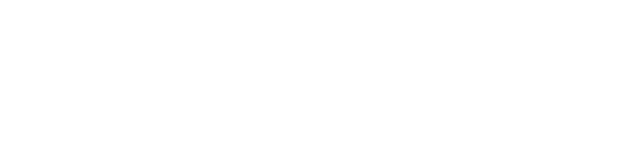
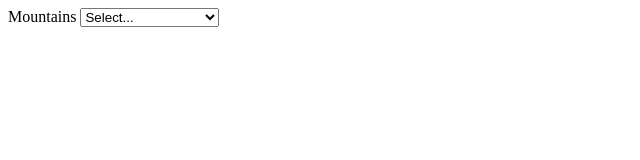
Before and after one commit to Kisaragi-San/Capstone, a plain HTML site: page EnjoyTheOutDoors/mountains.html in a window 1280 px wide. Shown: the whole page, without its empty margins (0-640 px from the left). Drawn offline with Linux system fonts and the light colour scheme.

Commit message:
add mountain details page

```diff
--- a/EnjoyTheOutDoors/mountains.html
+++ b/EnjoyTheOutDoors/mountains.html
@@ -7,7 +7,18 @@
   </head>
   <body>
     <header></header>
-    <main></main>
+    <main>
+      <article>
+        <form>
+          <label for="mountainsList">Mountains</label>
+          <select id="mountainsList" onchange="showMountainDetails();">
+            <option value="">Select...</option>
+          </select>
+        </form>
+        <div id="outPut"></div>
+        <p id="mountainDetailsParagraph"></p>
+      </article>
+    </main>
     <footer></footer>
 
     <script src="scripts/mountainData.js"></script>
--- a/EnjoyTheOutDoors/scripts/mountains.js
+++ b/EnjoyTheOutDoors/scripts/mountains.js
@@ -1,3 +1,44 @@
 "use strict";
 
+const mountainsList = document.getElementById("mountainsList");
+const mountainsDetailsParagraph = document.getElementById("mountainsDetailsParagraph");
+const detailsButton = document.getElementById("detailsButton");
+const outPut = document.getElementById("outPut");
+function loadMountains() {
+  for (let i = 0; i < mountainsArray.length; i++) {
+    let option = document.createElement("option");
+    option.textContent = mountainsArray[i].name;
+    option.value = i;
+
+    mountainsList.appendChild(option);
+  }
+}
+loadMountains();
+
+function showMountainDetails() {
+  outPut.innerHTML = "";
+  const userSelection = mountainsList.value;
+  let title = document.createElement("h2");
+  title.textContent = mountainsArray[userSelection].name;
+  outPut.appendChild(title);
+
+  let descriptiion = document.createElement("p");
+  descriptiion.textContent = mountainsArray[userSelection].desc;
+  outPut.appendChild(descriptiion);
+
+  let elevation = document.createElement("p");
+  elevation.textContent = `Elevation: ${mountainsArray[userSelection].elevation} feet`;
+  outPut.appendChild(elevation);
+
+  let difficulty = document.createElement("p");
+  difficulty.innerText = `Difficulty: ${mountainsArray[userSelection].effort}`;
+  outPut.appendChild(difficulty);
+
+  let mountainImage = document.createElement("img");
+  mountainImage.src = `images/${mountainsArray[userSelection].img}`;
+  mountainImage.alt = `An image of ${mountainsArray[userSelection].name}`;
+  outPut.appendChild(mountainImage);
+  console.log(userSelection);
+}
+
 console.log(mountainsArray);
```
Also changed, not shown: EnjoyTheOutDoors/parks.html (+11 -1 lines), EnjoyTheOutDoors/scripts/parks.js (+16 -0 lines).
